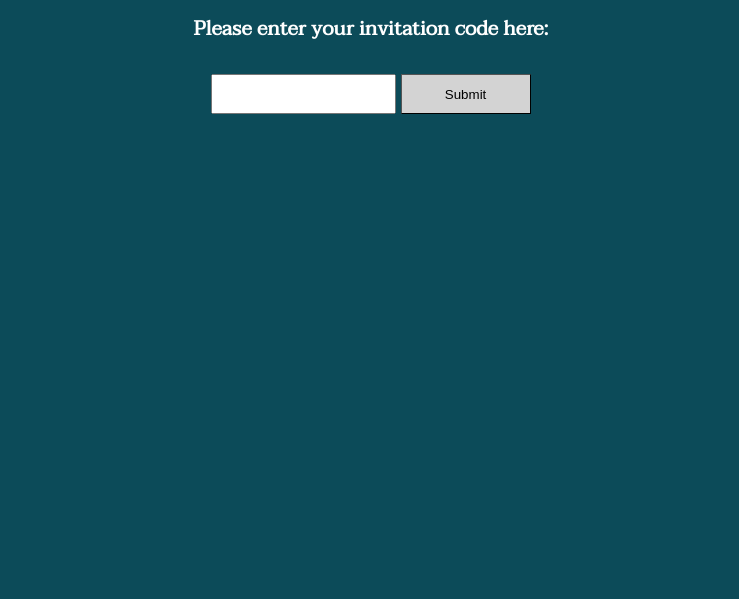
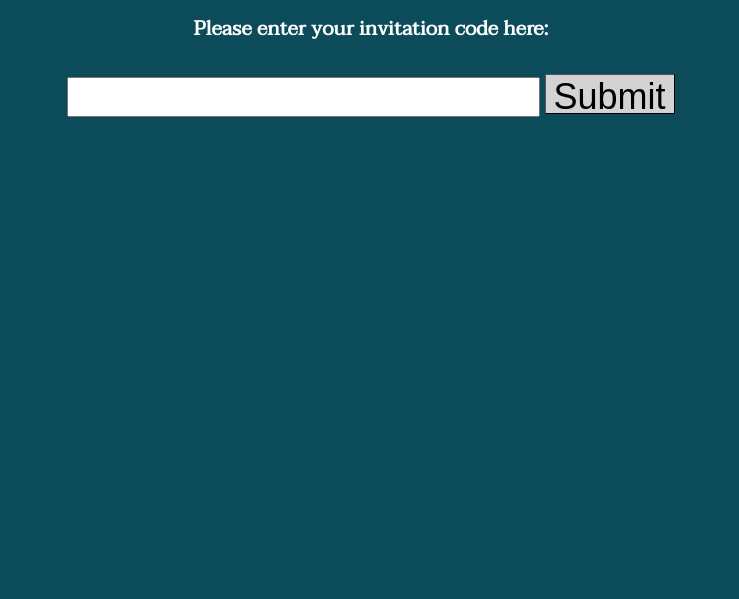
Before and after one commit to duegold/Caitlinandnick2020, a plain HTML site: page index.html in a window 1280 px wide. Shown: the part 209-808 px from the top of the page, without its empty margins (269-1008 px from the left). Drawn offline with Linux system fonts and the light colour scheme.

Commit message:
font size button

```diff
--- a/index.html
+++ b/index.html
@@ -166,6 +166,7 @@ td {
 	   border: 1px outset black;
    background-color: lightgray;
    height: 40px;
+   font-size: 36px;
 }
 
 .tableHere
@@ -175,6 +176,7 @@ td {
 
 .iAmInputField {
   height: 40px;
+  font-size: 36px;
 }
 
 </style>
```
